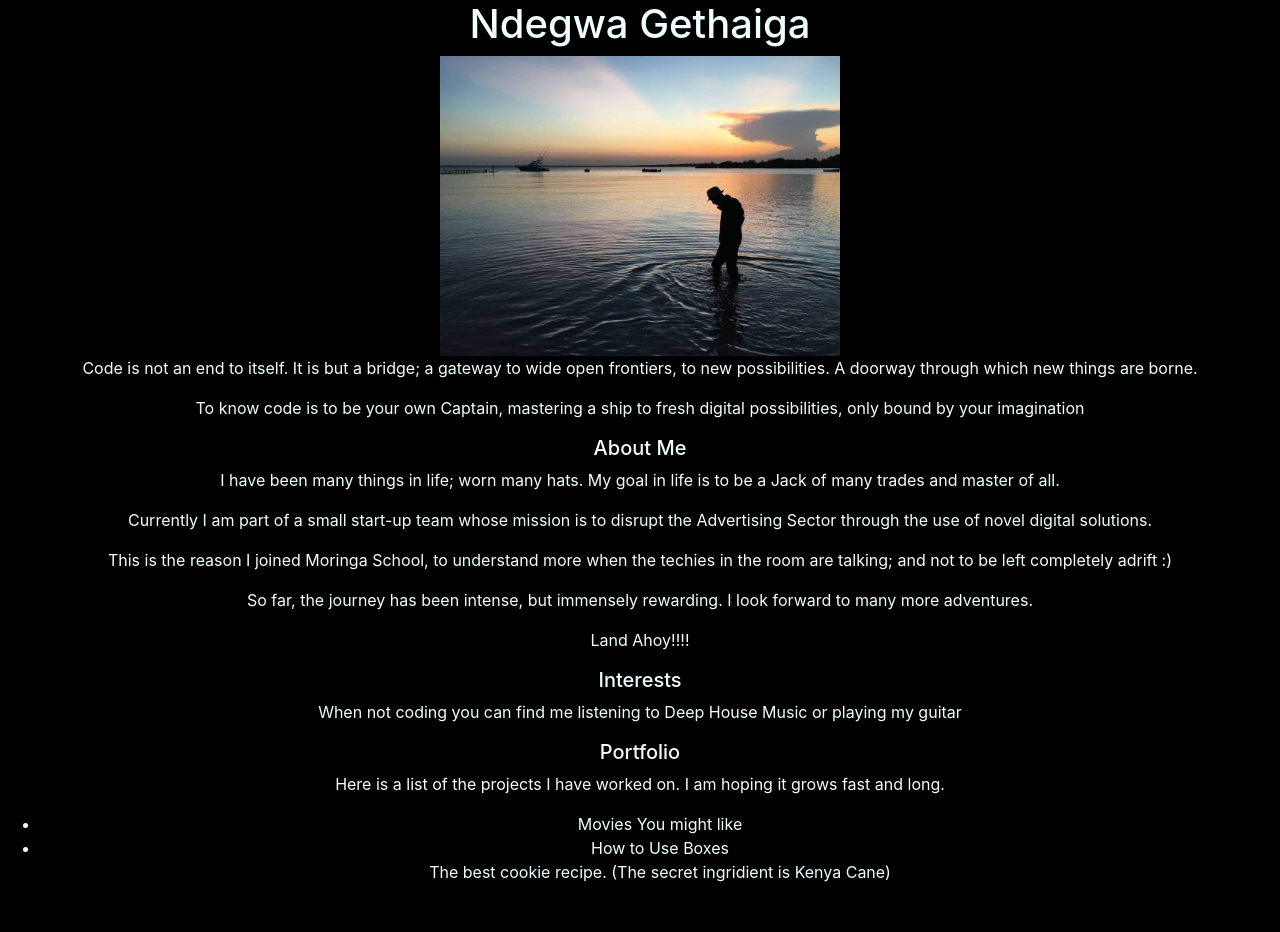
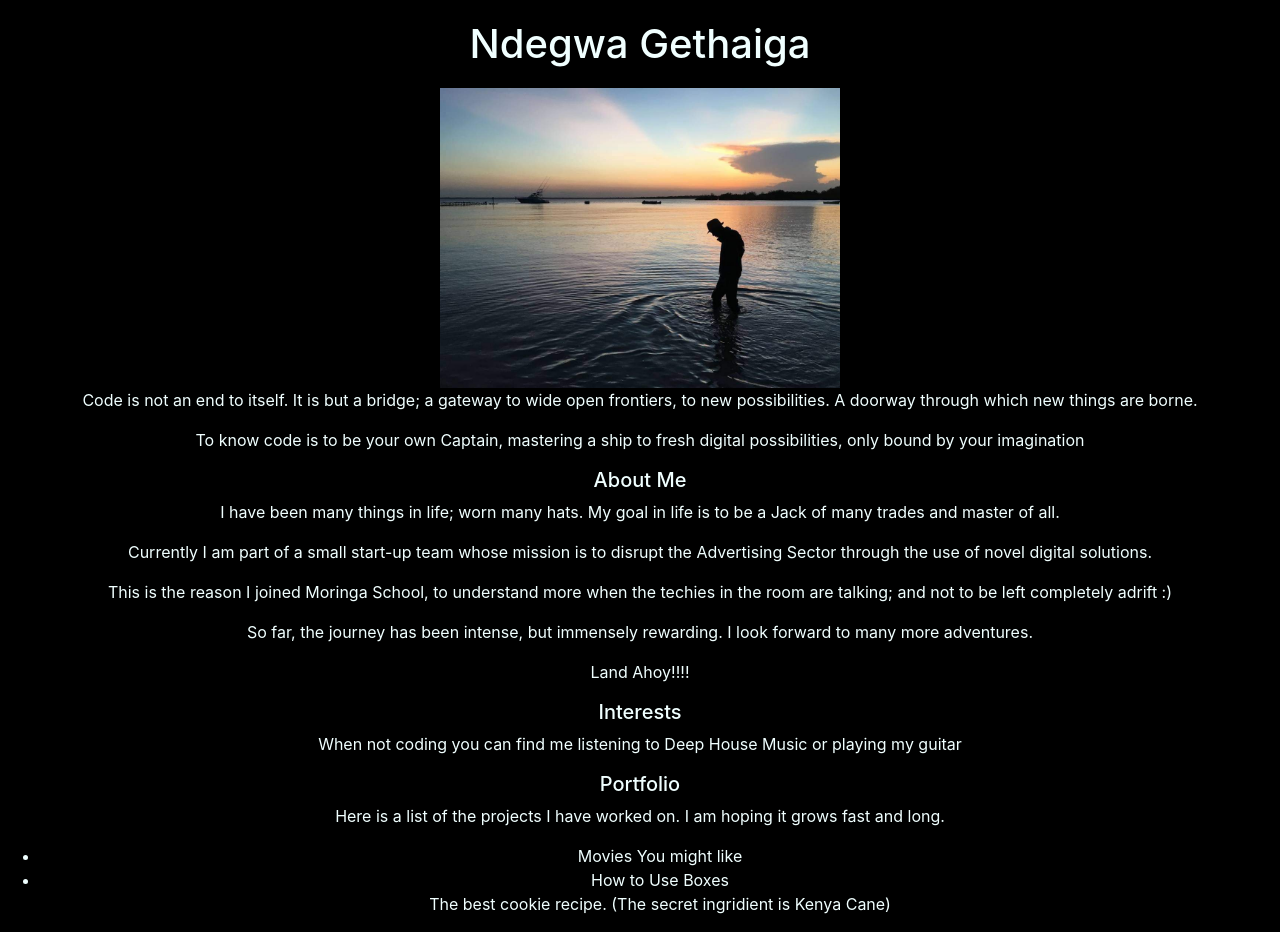
Before and after one commit to NdegwaG/ip-1, a plain HTML site: page index.html in a window 1280 px wide. Before the commit the page ends 900 px from the top, so only its background shows below. Drawn offline with nearby package versions, Linux system fonts and the light colour scheme.

Commit message:
add margin to header

```diff
--- a/css/styles.css
+++ b/css/styles.css
@@ -8,3 +8,7 @@ img {
   width: 400px;
   height: auto;
 }
+
+.header-box {
+  margin: 20px;
+}
--- a/index.html
+++ b/index.html
@@ -7,7 +7,9 @@
     <title> Hi, I'm Ndegwa</title>
   </head>
   <body>
+    <div class="header-box">
     <h1>Ndegwa Gethaiga</h1>
+    </div>
     <img src="images/ndegwa.jpg" alt="A man at sea Is his own captain">
     <p>Code is not an end to itself. It is but a bridge; a gateway to wide open frontiers, to new possibilities. A doorway through which new things are borne.</p>
     <p> To know code is to be your own Captain, mastering a ship to fresh digital possibilities, only bound by your imagination</p>
```
